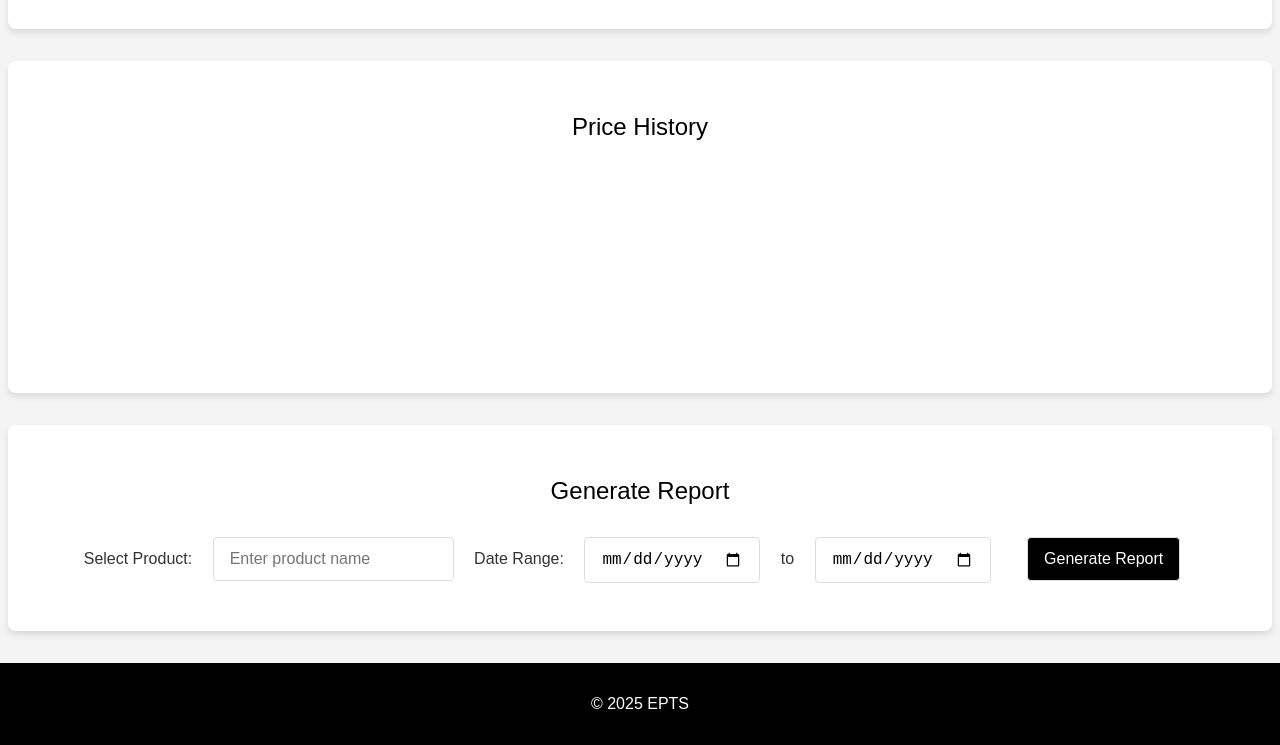
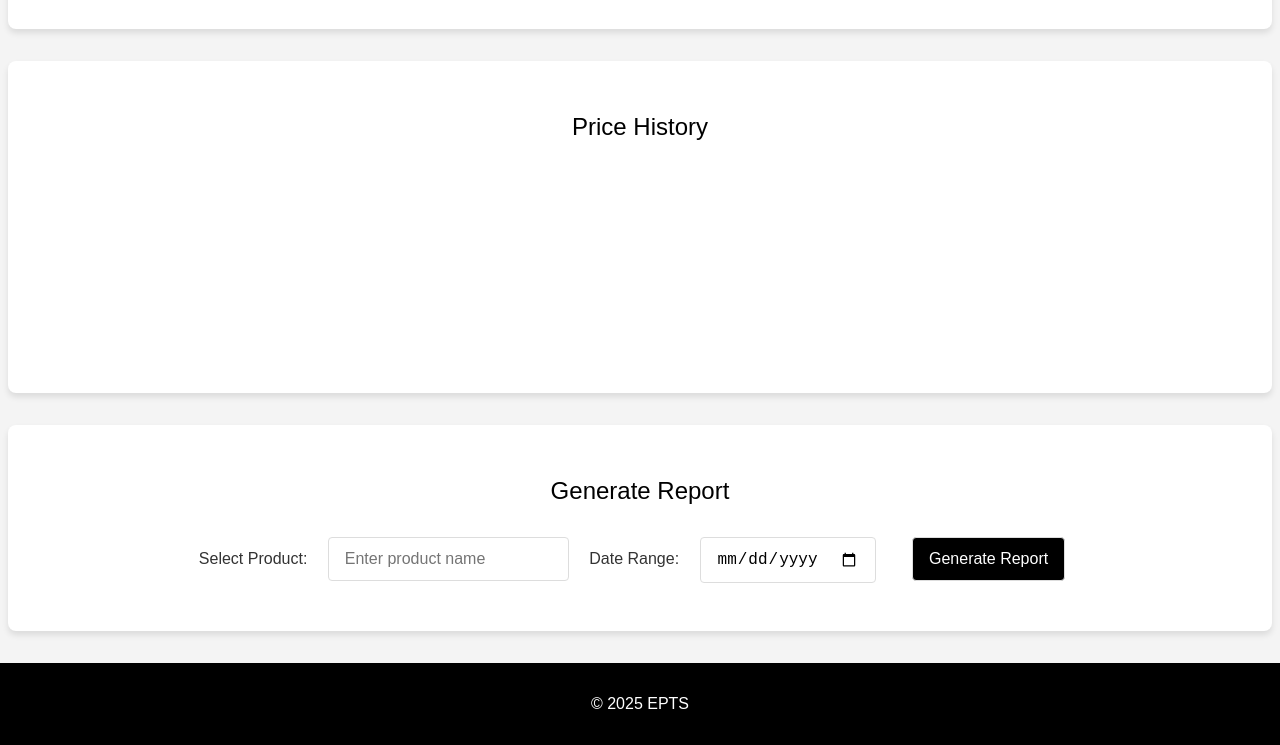
Before and after one commit to rhit-qin13/Price-Tracking-System, a plain HTML site: page index.html in a window 1280 px wide. Shown: the part 664-1409 px from the top of the page. Drawn offline with Linux system fonts and the light colour scheme.

Commit message:
Update index.html
got rid of date box

```diff
--- a/index.html
+++ b/index.html
@@ -55,8 +55,8 @@
                 <label for="product">Select Product:</label>
                 <input type="text" id="product" placeholder="Enter product name">
                 <label for="date-range">Date Range:</label>
-                <input type="date" id="start-date"> to
-                <input type="date" id="end-date">
+                <input type="date" id="priceDate">
+                <!-- <input type="date" id="end-date"> -->
                 <button class="primary-btn" type="submit">Generate Report</button>
             </form>
         </section>
```
